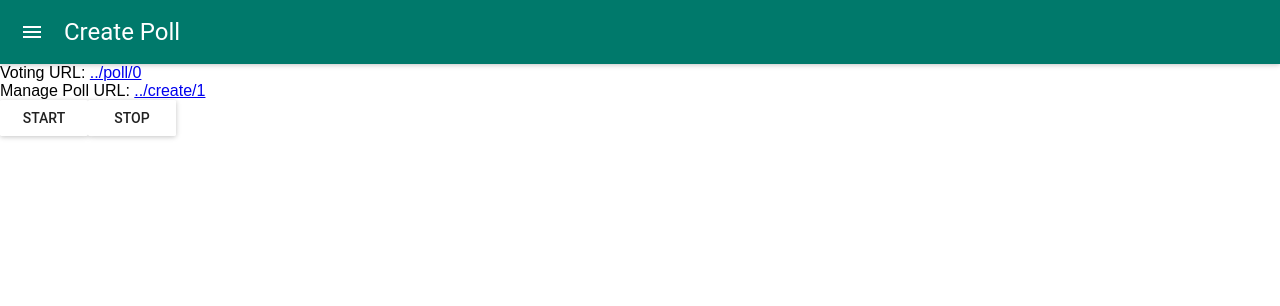
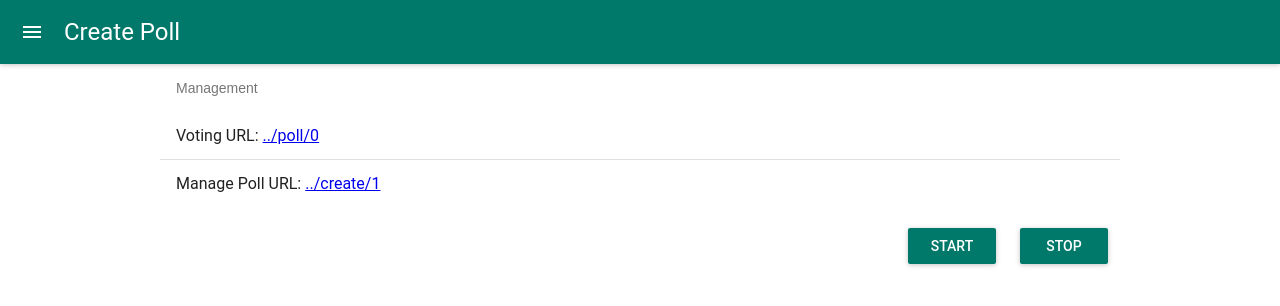
Before and after one commit to hersheyChriss/VotingWebapp, a React (Create React App) app in the folder webapp/: page /create/1 in a window 1280 px wide. Shown: the top 306 px of the page. Built offline with nearby package versions, Linux system fonts and the light colour scheme; what react-tap-event-plugin would draw is missing.

Commit message:
I'M EFFIN DONE

```diff
--- a/webapp/src/Containers/Create/Create.js
+++ b/webapp/src/Containers/Create/Create.js
@@ -1,10 +1,14 @@
 import React, {Component} from 'react';
 import TextField from 'material-ui/TextField';
 import Chip from 'material-ui/Chip';
+import {List, ListItem} from 'material-ui/List';
+import Divider from 'material-ui/Divider';
 import RaisedButton from 'material-ui/RaisedButton';
 import Header from '../../Components/Header/Header';
 import teal700 from 'material-ui/styles/colors';
 import axios from 'axios';
+import Subheader from 'material-ui/Subheader';
+
 
 class Create extends Component{
 	constructor(props){
@@ -33,7 +37,8 @@ class Create extends Component{
      		},
      		button: {
      			marginTop: 20,
-     			float: 'right'
+     			float: 'right',
+     			margin: 12
      		},
 		};
 	}
@@ -62,13 +67,13 @@ class Create extends Component{
   		}
 	}
 
-	handleRequestDelete = (e) => {
+	handleRequestDelete = (key) => {
 		this.candidateList = this.state.candidateList;
-		const candidateToDelete = this.candidateList.map((candidate) => candidate.e).indexOf(e);
+		const candidateToDelete = this.candidateList.map((candidate) => candidate.key).indexOf(key);
 		this.candidateList.splice(candidateToDelete, 1);
 		this.setState({candidateList: this.candidateList});
 		for (var count = 1; count <= this.state.candidateList.length; count++){
-			this.state.candidateList[this.state.candidateList.length - count].e = this.state.candidateList.length - count;
+			this.state.candidateList[this.state.candidateList.length - count].key = this.state.candidateList.length - count;
 		}
 	}
 
@@ -108,11 +113,28 @@ class Create extends Component{
 				<Header	title = 'Create Poll'/>
 
 				{this.state.pollPin ? (
-					<div id="COME HRE JACOB">
-						Voting URL: <a href={"../poll/" + this.state.pollId}>{"../poll/" + this.state.pollId}</a><br/>
-						Manage Poll URL: <a href={"../create/" + this.state.pollPin}>{"../create/" + this.state.pollPin}</a><br/>
-						<RaisedButton label="Start"/>
-						<RaisedButton label="Stop"/>
+					<div style = {this.styles.list}>
+						<List>
+							<Subheader>Management</Subheader>
+							<ListItem
+								primaryText={<div>Voting URL: <a href={"../poll/" + this.state.pollId}>{"../poll/" + this.state.pollId}</a><br/></div>}
+							/>
+							<Divider />
+							<ListItem
+								primaryText={<div>Manage Poll URL: <a href={"../create/" + this.state.pollPin}>{"../create/" + this.state.pollPin}</a><br/></div>}
+							/>
+						</List>
+
+						<RaisedButton
+							label="Stop"
+							style={this.styles.button}
+							primary={true}
+						/>
+						<RaisedButton
+							label="Start"
+							style={this.styles.button}
+							primary={true}
+						/>
 					</div>
 				) : (
 					<div style={this.styles.list} >
--- a/webapp/src/Containers/Poll/Poll.js
+++ b/webapp/src/Containers/Poll/Poll.js
@@ -44,7 +44,7 @@ class Poll extends Component {
 
 		this.state = {
 			title: '',
-			items: [],
+			items: [{disabled:"true", label:"cry"}, {disabled:"true", label:"uluate"}, {disabled:"true", label:"ball"}, {disabled:"true", label:"weep"}],
 		}
 
 		this.styles = {
--- a/webapp/src/Containers/Results/Results.js
+++ b/webapp/src/Containers/Results/Results.js
@@ -38,7 +38,6 @@ class Results extends Component{
 			<div>
 				<ListItem
 					primaryText={key}
-					disabled = {true}
 					initiallyOpen = {true}
 					nestedItems={this.createNestedList(this.state.winnerWinnerChickenDinners[key])}
 	        	/>
```
